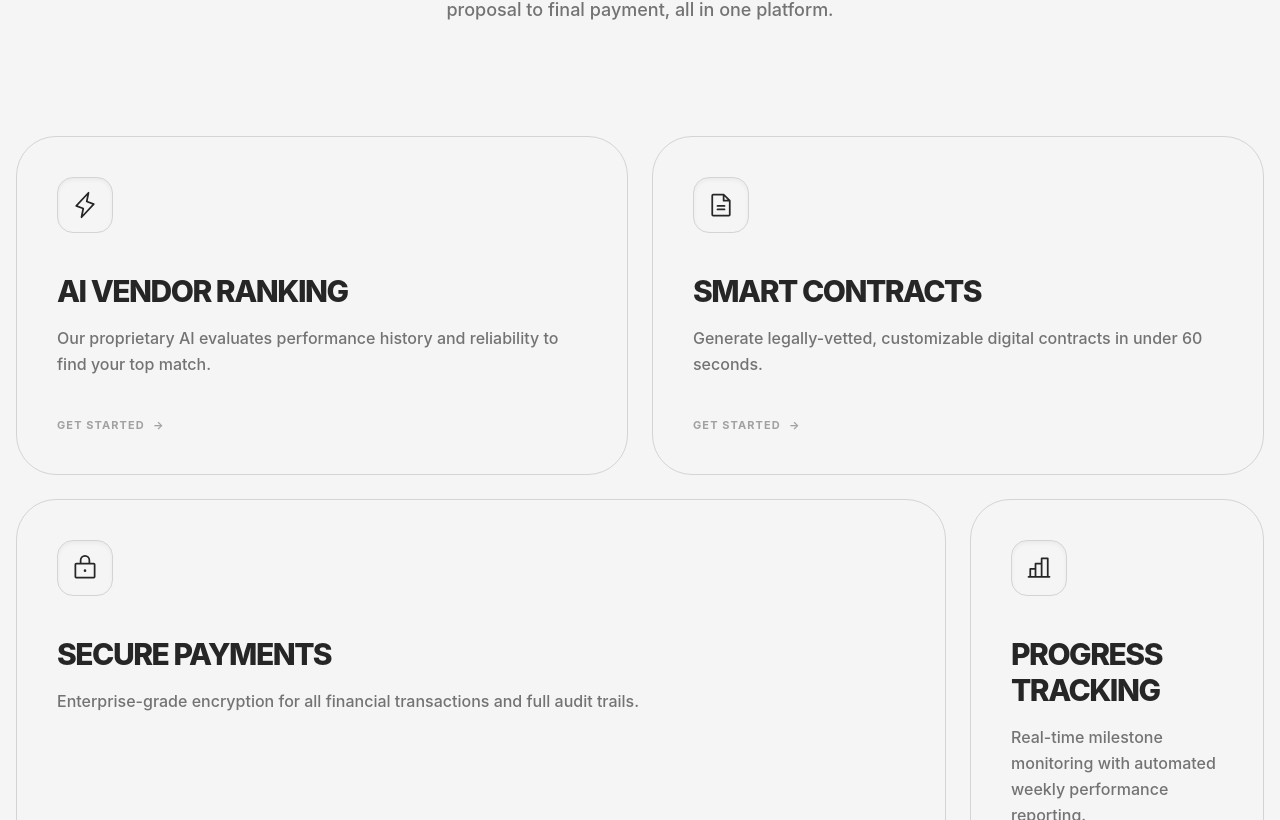
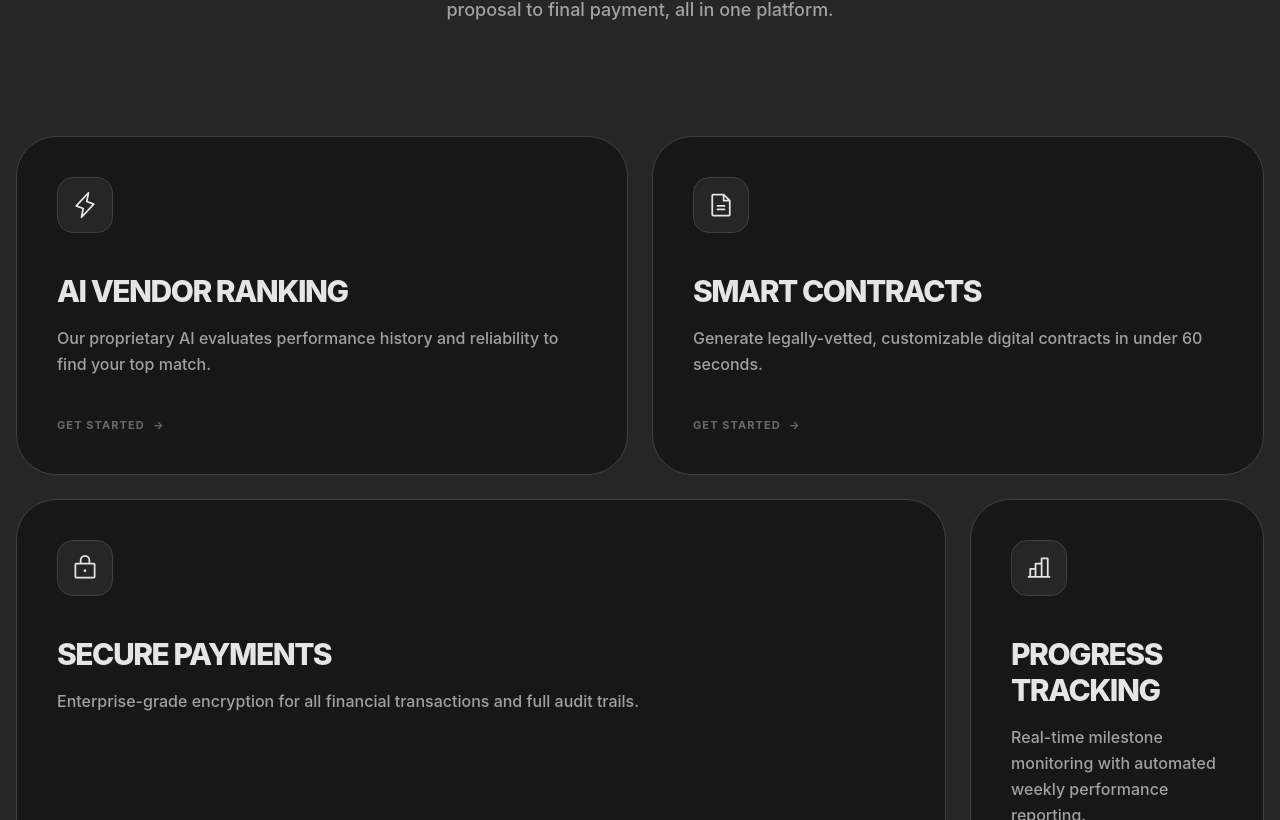
Before and after one commit to muhammadhamzailyas/Vendorlink, a React (Vite) app in the folder frontend/: page / in a window 1280 px wide. Shown: the part 1980-2800 px from the top of the page. Built offline with nearby package versions, Linux system fonts and the light colour scheme; no server answers.

Commit message:
deleting unecessary theme

```diff
--- a/frontend/src/App.jsx
+++ b/frontend/src/App.jsx
@@ -17,7 +17,6 @@ import ProtectedRoutes from "./components/ProtectedRoutes";
 import DashboardLayout from "./components/layout/DashboardLayout";
 import { NotificationProvider } from "./context/NotificationContext";
 import { WalletProvider } from "./context/WalletContext";
-import { ThemeProvider } from "./context/ThemeContext";
 
 /**
  * Hook to manage Firebase user session and sync with MongoDB profile.
@@ -218,7 +217,6 @@ const queryClient = new QueryClient({
 const App = () => (
   <ErrorBoundary>
     <QueryClientProvider client={queryClient}>
-      <ThemeProvider>
         <ToastViewport />
         <Router>
           <ScrollToTop />
@@ -340,7 +338,6 @@ const App = () => (
             </NotificationProvider>
           </UserSessionProvider>
         </Router>
-      </ThemeProvider>
     </QueryClientProvider>
   </ErrorBoundary>
 );
--- a/frontend/src/components/landing/Navbar.jsx
+++ b/frontend/src/components/landing/Navbar.jsx
@@ -2,7 +2,6 @@ import React, { useState } from "react";
 import { Link } from "react-router-dom";
 import { List, X as X } from "@phosphor-icons/react";
 import { Button, Sheet, SheetContent, SheetTitle, SheetDescription } from "../ui";
-import { useTheme } from "../../context/ThemeContext";
 import logoLight from "../../assets/Vendorlink Secondary Logo Light.png";
 
 const navItems = [
@@ -13,7 +12,6 @@ const navItems = [
 
 const Navbar = ({ scrollToSection }) => {
   const [mobileOpen, setMobileOpen] = useState(false);
-  useTheme();
 
   const handleNavClick = (id) => {
     scrollToSection(id);
--- a/frontend/src/context/ThemeContext.jsx
+++ /dev/null
@@ -1,37 +0,0 @@
-import React, { createContext, useContext, useEffect, useState } from "react";
-
-const ThemeContext = createContext();
-
-export const ThemeProvider = ({ children }) => {
-  const [isDarkMode, setIsDarkMode] = useState(() => {
-    const saved = localStorage.getItem("darkMode");
-    if (saved !== null) return saved === "true";
-    return window.matchMedia("(prefers-color-scheme: dark)").matches;
-  });
-
-  useEffect(() => {
-    const root = window.document.documentElement;
-    if (isDarkMode) {
-      root.classList.add("dark");
-    } else {
-      root.classList.remove("dark");
-    }
-    localStorage.setItem("darkMode", isDarkMode);
-  }, [isDarkMode]);
-
-  const toggleDarkMode = () => setIsDarkMode((prev) => !prev);
-
-  return (
-    <ThemeContext.Provider value={{ isDarkMode, toggleDarkMode, setIsDarkMode }}>
-      {children}
-    </ThemeContext.Provider>
-  );
-};
-
-export const useTheme = () => {
-  const context = useContext(ThemeContext);
-  if (!context) {
-    throw new Error("useTheme must be used within a ThemeProvider");
-  }
-  return context;
-};
--- a/frontend/src/index.css
+++ b/frontend/src/index.css
@@ -2,89 +2,9 @@
 
 @theme {
   /* =========================
-     CORE SEMANTIC TOKENS
+     CORE SEMANTIC TOKENS (Brand Dark Identity)
      ========================= */
 
-  --background: theme(colors.neutral.50);
-  --foreground: theme(colors.neutral.800);
-
-  --card: theme(colors.neutral.100);
-  --card-foreground: theme(colors.neutral.800);
-
-  --popover: theme(colors.neutral.100);
-  --popover-foreground: theme(colors.neutral.800);
-
-  --border: theme(colors.neutral.300);
-  --input: theme(colors.neutral.200);
-
-  --muted: theme(colors.neutral.100);
-  --muted-foreground: theme(colors.neutral.500);
-
-  --accent: theme(colors.neutral.200);
-  --accent-foreground: theme(colors.neutral.800);
-
-  --ring: theme(colors.neutral.400);
-
-  /* =========================
-     INTERACTIVE STATES
-     ========================= */
-
-  --hover: theme(colors.neutral.200);
-  --active: theme(colors.neutral.300);
-
-  /* =========================
-     INPUT SYSTEM
-     ========================= */
-
-  --input-bg: #ffffff;
-  --input-border: theme(colors.neutral.200);
-  --input-focus: theme(colors.neutral.400);
-
-  /* =========================
-     STATUS COLORS (semantic, NOT layout)
-     ========================= */
-
-  --success: #16a34a;
-  --error: #dc2626;
-  --warning: #d97706;
-  --info: #2563eb;
-
-  /* =========================
-     BADGES (structured like shadcn variants)
-     ========================= */
-
-  --badge-blue-bg: theme(colors.blue.50);
-  --badge-blue-text: theme(colors.blue.700);
-  --badge-blue-border: theme(colors.blue.200);
-
-  --badge-green-bg: theme(colors.green.50);
-  --badge-green-text: theme(colors.green.700);
-  --badge-green-border: theme(colors.green.200);
-
-  --badge-amber-bg: theme(colors.amber.50);
-  --badge-amber-text: theme(colors.amber.700);
-  --badge-amber-border: theme(colors.amber.200);
-
-  --badge-red-bg: theme(colors.red.50);
-  --badge-red-text: theme(colors.red.700);
-  --badge-red-border: theme(colors.red.200);
-
-  --badge-purple-bg: theme(colors.purple.50);
-  --badge-purple-text: theme(colors.purple.700);
-  --badge-purple-border: theme(colors.purple.200);
-
-  --badge-teal-bg: theme(colors.teal.50);
-  --badge-teal-text: theme(colors.teal.700);
-  --badge-teal-border: theme(colors.teal.200);
-}
-
-/* =========================
-   DARK MODE
-   ========================= */
-
-@variant dark (&:where(.dark, .dark *));
-
-.dark {
   --background: theme(colors.neutral.950);
   --foreground: theme(colors.neutral.200);
 
@@ -105,17 +25,33 @@
 
   --ring: theme(colors.neutral.500);
 
+  /* =========================
+     INTERACTIVE STATES
+     ========================= */
+
   --hover: theme(colors.neutral.800);
   --active: theme(colors.neutral.700);
+
+  /* =========================
+     INPUT SYSTEM
+     ========================= */
 
   --input-bg: #1a1a1a;
   --input-border: theme(colors.neutral.700);
   --input-focus: theme(colors.neutral.500);
 
+  /* =========================
+     STATUS COLORS (semantic, NOT layout)
+     ========================= */
+
   --success: #4ade80;
   --error: #f87171;
   --warning: #fbbf24;
   --info: #60a5fa;
+
+  /* =========================
+     BADGES (structured like shadcn variants)
+     ========================= */
 
   --badge-blue-bg: theme(colors.blue.900);
   --badge-blue-text: theme(colors.blue.300);
@@ -149,7 +85,7 @@
 @layer base {
   * {
     scrollbar-width: thin;
-    scrollbar-color: var(--border) transparent;
+    scrollbar-color: var(--border) var(--background);
   }
 
   ::-webkit-scrollbar {
@@ -158,7 +94,7 @@
   }
 
   ::-webkit-scrollbar-track {
-    background: transparent;
+    background: var(--background) !important;
   }
 
   ::-webkit-scrollbar-thumb {
@@ -169,6 +105,12 @@
 
   ::-webkit-scrollbar-thumb:hover {
     background: var(--ring);
+  }
+
+  /* Target specific containers that might have forced backgrounds */
+  .custom-scrollbar::-webkit-scrollbar-track,
+  [data-radix-scroll-area-viewport]::-webkit-scrollbar-track {
+    background: var(--background) !important;
   }
 }
 
--- a/frontend/src/pages/shared/Settings.jsx
+++ b/frontend/src/pages/shared/Settings.jsx
@@ -2,15 +2,12 @@ import React, { useMemo } from "react";
 import { useNavigate } from "react-router-dom";
 import { SignOut } from "@phosphor-icons/react";
 import { authService } from "@/services/api";
-import { PageTransition, Button, Switch } from "@/components/ui";
-import { useTheme } from "@/context/ThemeContext";
-import { Moon, Sun } from "@phosphor-icons/react";
+import { PageTransition, Button, Card } from "@/components/ui";
 import StatusChip from "@/components/shared/StatusChip";
 import FormSection, { FormActionRow, FormFieldGrid } from "@/components/shared/FormSection";
 
 const Settings = () => {
   const navigate = useNavigate();
-  const { isDarkMode, toggleDarkMode } = useTheme();
   const user = useMemo(() => {
     try {
       return JSON.parse(localStorage.getItem("user") || "{}");
@@ -79,24 +76,6 @@ const Settings = () => {
             </Card>
           </FormFieldGrid>
         </FormSection>
-
-        <FormSection
-          title="Appearance"
-          description="Customize how the platform looks in your session."
-        >
-          <div className="flex items-center justify-between p-4 rounded-xl border border-[var(--border)] bg-[var(--card)] shadow-sm">
-            <div className="flex items-center gap-3">
-              <div className="rounded-lg border border-[var(--border)] bg-[var(--muted)] p-2 text-[var(--foreground)]/80">
-                {isDarkMode ? <Moon className="h-5 w-5" /> : <Sun className="h-5 w-5" />}
-              </div>
-              <div>
-                <h3 className="text-sm font-bold uppercase tracking-tight text-[var(--foreground)]">Dark Mode</h3>
-                <p className="text-xs text-[var(--muted-foreground)] font-medium">Switch between light and dark themes</p>
-              </div>
-            </div>
-            <Switch checked={isDarkMode} onCheckedChange={toggleDarkMode} />
-          </div>
-        </FormSection>
       </div>
     </PageTransition>
   );
```
